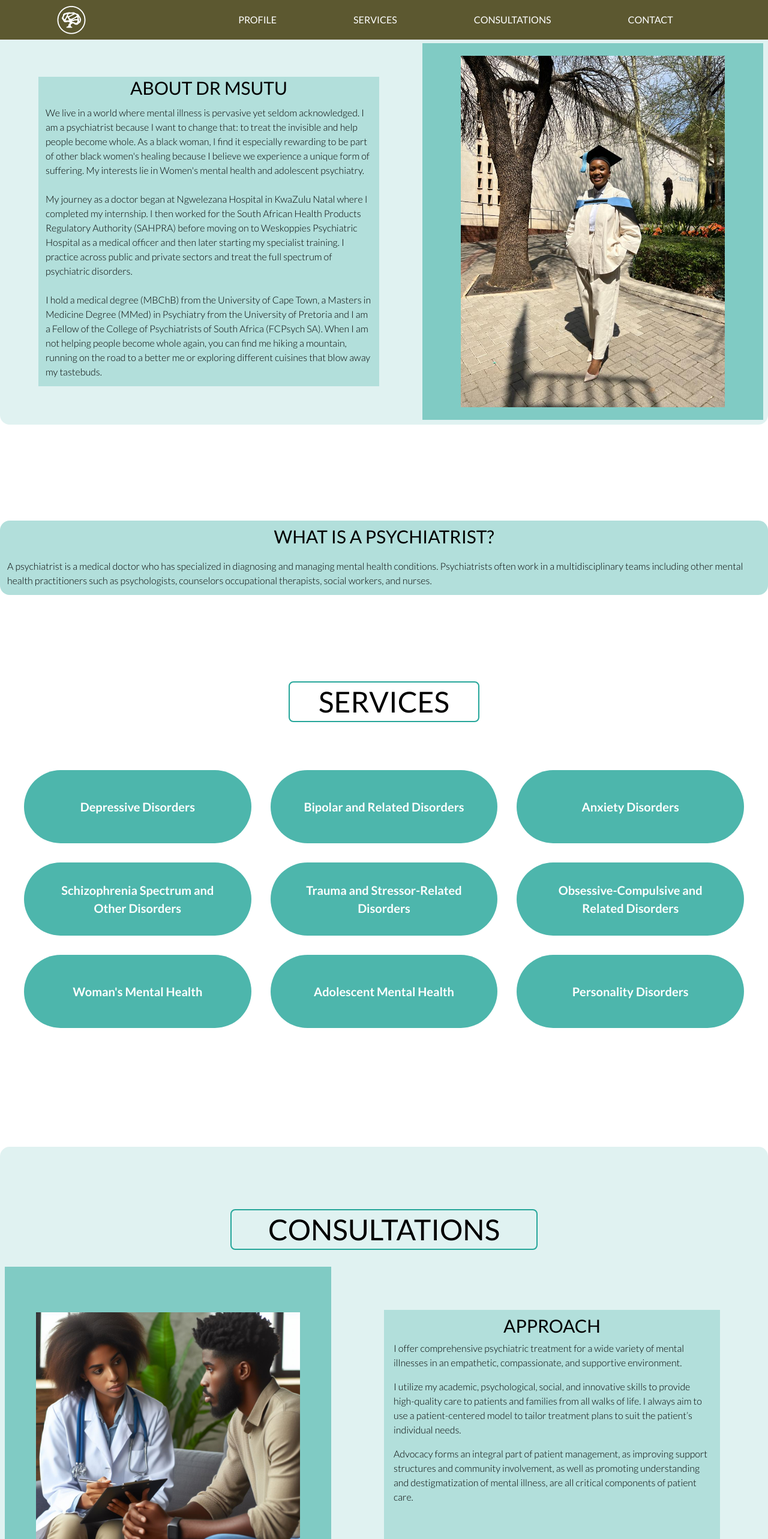
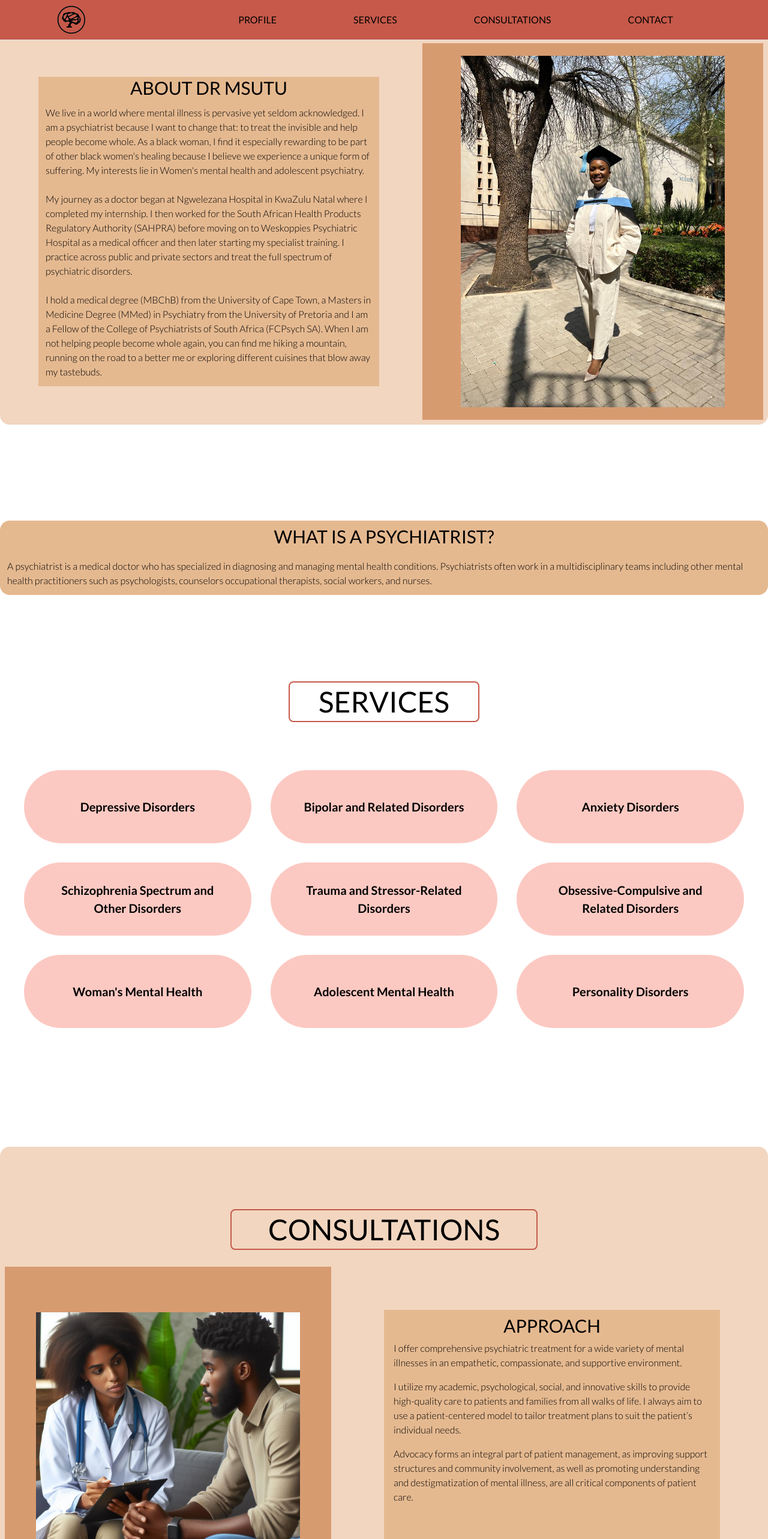
Before and after one commit to DuncanMoyo/drsinovuyomsutu, a Next.js app: page / in a window 1280 px wide. Shown: the top 2566 px of the page at 60% size. Built offline with nearby package versions, Linux system fonts and the light colour scheme.

Commit message:
Added a new color scheme as requested

```diff
--- a/app/globals.css
+++ b/app/globals.css
@@ -4,7 +4,7 @@
 
 html {
   scrollbar-width: thin;
-  scrollbar-color: #4db6ac #e0f2f1; /* darkTeal and lightestTeal */
+  scrollbar-color: #81271b #F2D6C0; /* darkTeal and lightestTeal */
 }
 
 html::-webkit-scrollbar {
@@ -12,11 +12,11 @@ html::-webkit-scrollbar {
 }
 
 html::-webkit-scrollbar-track {
-  background: #e0f2f1;
+  background: #F2D6C0;
 }
 
 html::-webkit-scrollbar-thumb {
-  background-color: #4db6ac;
+  background-color: #FDDBD8;
   border-radius: 20px;
-  border: 3px solid #e0f2f1;
+  border: 3px solid #F2D6C0;
 }
--- a/components/shared/Approach.tsx
+++ b/components/shared/Approach.tsx
@@ -6,13 +6,13 @@ const Approach = () => {
   return (
     <div
       id="three"
-      className="bg-lightestTeal h-full md:h-screen w-screen mx-auto max-w-7xl flex flex-col rounded-2xl pt-16"
+      className="bg-lightChampagne h-full md:h-screen w-screen mx-auto max-w-7xl flex flex-col rounded-2xl pt-16"
     >
-      <div className="border-solid mx-20 mb-5 md:mx-96 border-darkerTeal mt-10 border-2 rounded-lg text-center">
+      <div className="border-solid mx-20 mb-5 md:mx-96 border-cedarChest mt-10 border-2 rounded-lg text-center">
         <h1 className="text-base m-2 uppercase md:text-5xl">Consultations</h1>
       </div>
       <div className="flex flex-col md:flex-row w-full h-screen">
-        <div className="flex flex-1 bg-lightTeal justify-center text-white text-5xl m-2 text-center items-center">
+        <div className="flex flex-1 bg-desertSun justify-center text-white text-5xl m-2 text-center items-center">
         <Image
           src="/assets/images/consultation.jpg"
           alt="profile"
@@ -20,7 +20,7 @@ const Approach = () => {
           height={700}
         />
         </div>
-        <div className="flex flex-1 m-2 p-2 md:m-20 bg-lighterTeal flex-col">
+        <div className="flex flex-1 m-2 p-2 md:m-20 bg-peach flex-col">
           <h1 className="uppercase text-3xl text-center">
             Approach
           </h1>
--- a/components/shared/ContactMe.tsx
+++ b/components/shared/ContactMe.tsx
@@ -74,9 +74,9 @@ const ContactMe = ({ message }: Props) => {
   return (
     <div
       id="four"
-      className="h-full md:h-screen justify-center mx-auto md:mt-20 w-screen max-w-5xl flex flex-col md:flex-row items-center rounded-2xl mt-5 pt-8 md:pt-0 bg-lightestTeal"
+      className="h-full md:h-screen justify-center mx-auto md:mt-20 w-screen max-w-5xl flex flex-col md:flex-row items-center rounded-2xl mt-5 pt-8 md:pt-0 bg-lightChampagne"
     >
-      <div className="flex px-2 md:px-0 flex-col w-80 md:h-full justify-center rounded-2xl md:bg-lighterTeal">
+      <div className="flex px-2 md:px-0 flex-col w-80 md:h-full justify-center rounded-2xl md:bg-peach">
         <div className="flex flex-col md:pb-10 p-5">
           <a className="font-light" href="tel:0710093161">
             Call: 071 009 3161
--- a/components/shared/Footer.tsx
+++ b/components/shared/Footer.tsx
@@ -4,7 +4,7 @@ import AnchorLink from "react-anchor-link-smooth-scroll";
 
 const Footer = () => {
   return (
-    <div className="bg-oliveGreen w-full md:px-40 mt-20 mb:mt-5 mx-auto flex flex-col md:flex-row md:justify-around items-center pt-2 justify-center">
+    <div className="bg-cedarChest w-full md:px-40 mt-20 mb:mt-5 mx-auto flex flex-col md:flex-row md:justify-around items-center pt-2 justify-center">
       {/* <div className="flex flex-col">
         <div className="flex">
           <p className="mr-3">Call:</p>
@@ -22,8 +22,8 @@ const Footer = () => {
           width={60}
           height={60}
         />
-        <p className="uppercase mt-2 text-xl md:text-xl">dr. sinovuyo msutu</p>
-        <p className="mt-3 font-light">©All rights reserved 2024.</p>
+        {/* <p className="uppercase mt-2 text-xl md:text-xl">dr. sinovuyo msutu</p> */}
+        <p className="font-light">©All rights reserved 2024.</p>
       </div>
       {/* <div className="hidden md:flex flex-col">
         <div className="flex">
--- a/components/shared/Header.tsx
+++ b/components/shared/Header.tsx
@@ -31,7 +31,7 @@ const Header = () => {
 
   return (
     <header
-      className={`w-full z-50 border-b bg-oliveGreen md:fixed ${
+      className={`w-full z-50 border-b bg-cedarChest md:fixed ${
         navVisible ? "visible" : "hidden"
       }`}
       style={{
@@ -42,7 +42,7 @@ const Header = () => {
       <div className="max-w-7xl lg:mx-auto p-2 md:px-10 xl:px-0 w-full items-center justify-between md:justify-around hidden md:flex">
         <AnchorLink href="#home">
           <Image
-            src="/assets/images/logo_white.png"
+            src="/assets/images/logo_black.png"
             alt="logo_white"
             width={50}
             height={50}
@@ -53,7 +53,7 @@ const Header = () => {
           <ol className="flex items-center justify-between p-0 m-0">
             {navLinks.map(({ name, url }, index) => (
               <AnchorLink
-                className="text-white hover:text-green mx-16 uppercase"
+                className="hover:text-green mx-16 uppercase"
                 key={index}
                 href={url}
               >
@@ -66,7 +66,7 @@ const Header = () => {
 
       {/* MOBILE VIEW */}
       <div
-        className={`fixed flex bg-darkestTeal overflow-x-hidden z-50 shadow-md px-4 top-0 left-0 right-0 w-full justify-between py-3 items-center md:hidden ${
+        className={`fixed flex bg-cedarChest overflow-x-hidden z-50 shadow-md px-4 top-0 left-0 right-0 w-full justify-between py-3 items-center md:hidden ${
           toggle ? "transition-all ease-out duration-500" : ""
         }`}
       >
--- a/components/shared/Profile.tsx
+++ b/components/shared/Profile.tsx
@@ -6,9 +6,9 @@ const Profile = () => {
   return (
     <div
       id="one"
-      className="bg-lightestTeal h-full w-screen mx-auto max-w-7xl flex flex-col md:flex-row rounded-2xl pt-16"
+      className="bg-lightChampagne h-full w-screen mx-auto max-w-7xl flex flex-col md:flex-row rounded-2xl pt-16"
     >
-      <div className="h-full flex-1 m-2 md:m-16 bg-lighterTeal flex-col order-2 md:order-1">
+      <div className="h-full flex-1 m-2 md:m-16 bg-peach flex-col order-2 md:order-1">
         <h1 className="uppercase text-3xl text-center">About Dr Msutu</h1>
         <p className="p-2 md:p-3 font-light">
           We live in a world where mental illness is pervasive yet seldom
@@ -35,7 +35,7 @@ const Profile = () => {
           or exploring different cuisines that blow away my tastebuds.
         </p>
       </div>
-      <div className="flex flex-1 bg-lightTeal justify-center text-white text-6xl m-2 text-center items-center order-1 md:order-2">
+      <div className="flex flex-1 bg-desertSun justify-center text-white text-6xl m-2 text-center items-center order-1 md:order-2">
         <Image
           src="/assets/images/sinovuyo_grad.jpeg"
           alt="profile"
--- a/components/shared/Question.tsx
+++ b/components/shared/Question.tsx
@@ -5,7 +5,7 @@ const Question = () => {
     <div
       className="h-full w-screen mx-auto max-w-7xl px-2 md:px-0 pt-40 md:pt-30 flex flex-col md:flex-row"
     >
-      <div className="h-full flex-1 rounded-2xl bg-lighterTeal flex-col">
+      <div className="h-full flex-1 rounded-2xl bg-peach flex-col">
         <h1 className="uppercase text-3xl p-2 text-center">
           What is a psychiatrist?
         </h1>
--- a/components/shared/Services.tsx
+++ b/components/shared/Services.tsx
@@ -12,7 +12,7 @@ type ServiceCardProps = {
 
 const ServiceCard = ({ index, condition }: ServiceCardProps) => {
   return (
-    <Tilt className="xs:w-[250px] w-full h-full bg-darkTeal rounded-full cursor-pointer">
+    <Tilt className="xs:w-[250px] w-full h-full bg-darkCoral rounded-full cursor-pointer">
       <motion.div
         variants={fadeIn("right", "spring", 0.5 * index, 0.75)}
         className="w-full green-pink-gradient p-[1px] rounded-[20px] shadow-card"
@@ -26,7 +26,7 @@ const ServiceCard = ({ index, condition }: ServiceCardProps) => {
           }}
           className="rounded-[20px] py-5 px-12 min-h-[80px] md:min-h-[120px] flex justify-evenly items-center flex-col"
         >
-          <h3 className="text-white text-[20px] font-bold text-center">
+          <h3 className="text-[20px] font-bold text-center">
             {condition}
           </h3>
         </div>
@@ -41,7 +41,7 @@ const Services = () => {
       id="two"
       className="h-full md:h-screen w-screen mx-auto max-w-7xl flex flex-col items-center mt-10 md:mb-20 pt-16 rounded-2xl"
     >
-      <div className="border-solid border-darkerTeal mt-10 px-10 md:mx-96 border-2 rounded-lg text-center">
+      <div className="border-solid border-cedarChest mt-10 px-10 md:mx-96 border-2 rounded-lg text-center">
         <h1 className="text-base m-2 md:text-5xl uppercase">Services</h1>
       </div>
       <div className="grid grid-cols-1 md:grid-cols-3 gap-3 mb-2 md:gap-8 w-full px-10 mt-10 md:mt-20">
--- a/components/ui/button.tsx
+++ b/components/ui/button.tsx
@@ -9,7 +9,7 @@ const buttonVariants = cva(
   {
     variants: {
       variant: {
-        default: "bg-darkTeal text-slate-50 hover:bg-darkestTeal dark:bg-slate-50 dark:text-slate-900 dark:hover:bg-slate-50/90",
+        default: "bg-cedarChest text-slate-50 hover:bg-burntUmber dark:bg-slate-50 dark:text-slate-900 dark:hover:bg-slate-50/90",
         destructive:
           "bg-red-500 text-slate-50 hover:bg-red-500/90 dark:bg-red-900 dark:text-slate-50 dark:hover:bg-red-900/90",
         outline:
--- a/tailwind.config.ts
+++ b/tailwind.config.ts
@@ -34,11 +34,14 @@ const config = {
         darkTeal: "#4DB6AC",
         darkerTeal: "#26A69A",
         darkestTeal: "#009688",
-        headerColor: "#8F8F8F",
-        oliveGreen: "#5c5830",
-        redOrange: "#ee7840",
-        champagne: "#f0dac0",
-        coral: "#f6a970"
+        lightChampagne: "#F2D6C0",
+        peach: "#E5B990",
+        desertSun: "#D79B70",
+        coral: "#FDDBD8",
+        darkCoral: "#FCC9C2",
+        darkestCoral: "#FBB7BC",
+        cedarChest: "#c6594a",
+        burntUmber: "#81271b"
       },
       keyframes: {
         "accordion-down": {
```
